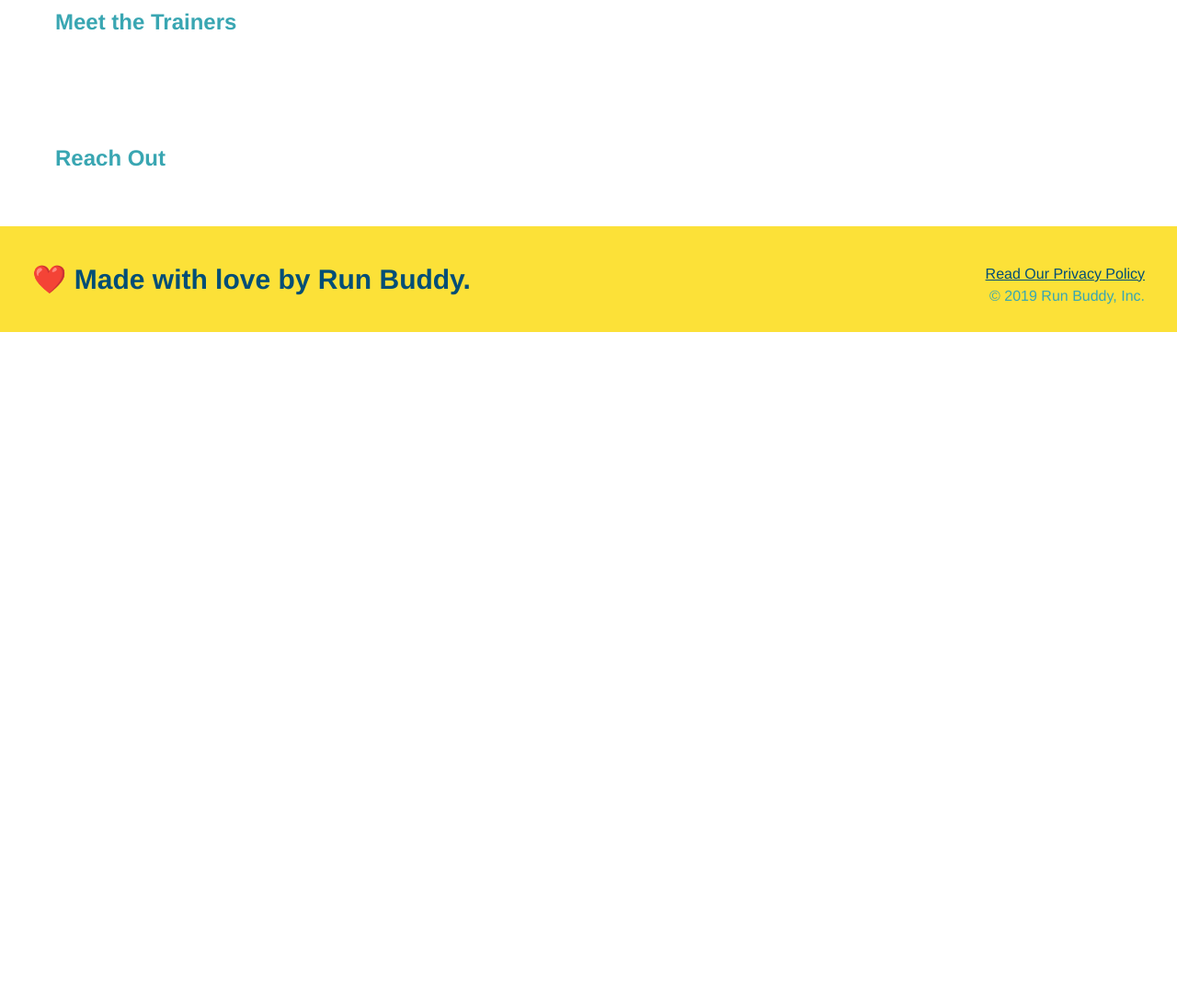
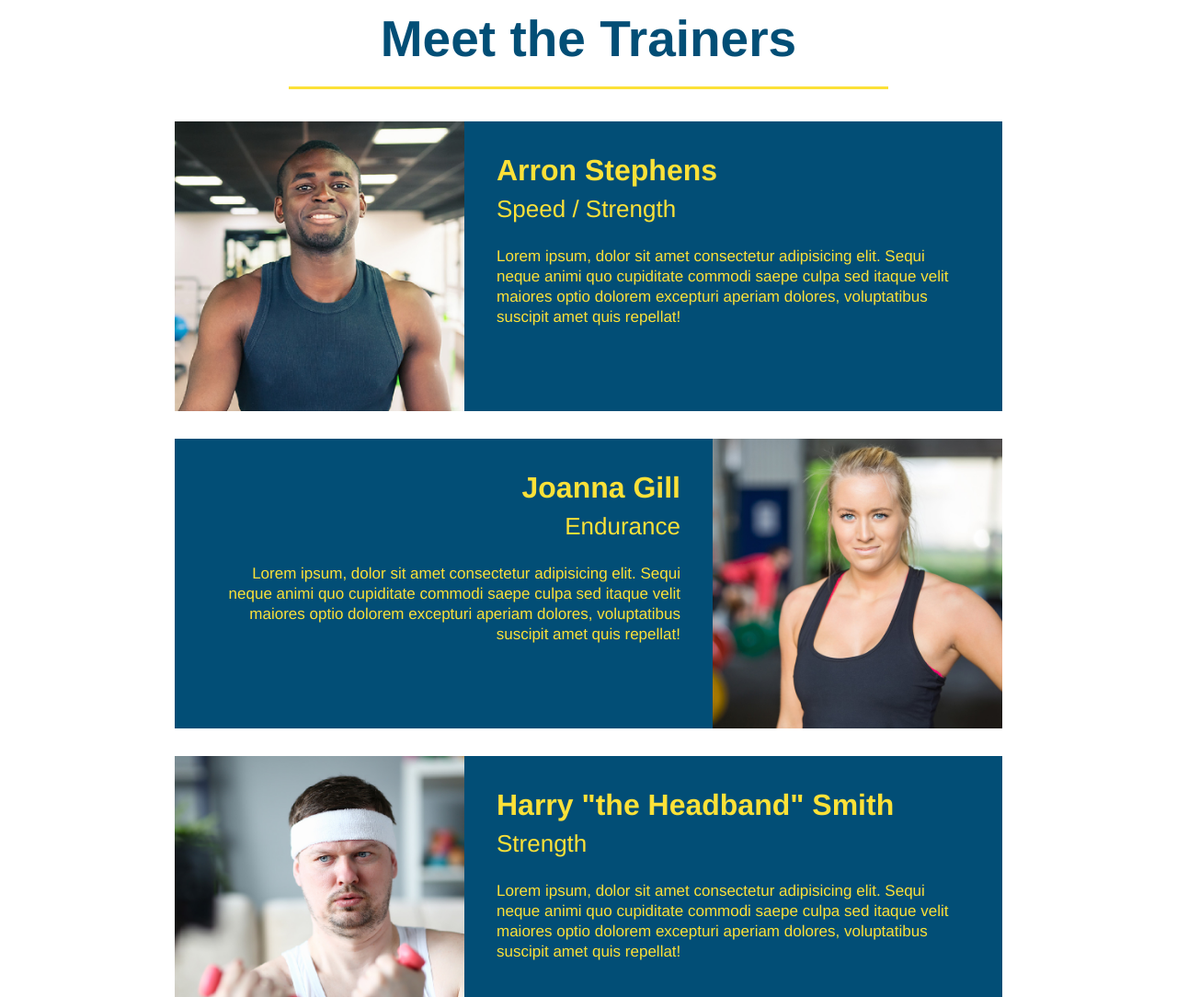
Before and after one commit to kassidyr/run-buddy2, a plain HTML site: page index.html in a window 1280 px wide. Shown: the part 2900-3984 px from the top of the page at 92% size. Before the commit the page ends 3261 px from the top, so only its background shows below. Drawn offline with Linux system fonts and the light colour scheme.

Commit message:
meet the trainers section

```diff
--- a/assets/css/style.css
+++ b/assets/css/style.css
@@ -180,3 +180,50 @@ section {
 .secondary-border {
     border-color: #39a6b2;
 }
+
+.trainers {
+    text-align: center;
+}
+
+.trainer {
+    width: 900px;
+    margin: 0 auto 30px auto;
+    background: #024e76;
+    color: #fce138;
+    overflow: auto;
+}
+
+.trainer img {
+    width: 35%;
+    float: left;
+}
+
+.trainer-bio {
+    padding: 35px;
+    float: left;
+    width: 65%;
+}
+
+.text-left {
+    text-align: left;
+}
+
+.text-right {
+    text-align: right;
+}
+
+.trainer-bio h3 {
+    font-size: 32px;
+    margin-bottom: 8px;
+}
+
+.trainer-bio h4 {
+    font-weight: lighter;
+    font-size: 26px;
+    margin-bottom: 25px;
+}
+
+.trainer-bio p {
+    font-size: 17px;
+    line-height: 1.3;
+}
--- a/index.html
+++ b/index.html
@@ -110,8 +110,47 @@
         </section>
 
         <!-- "meet the trainers" section -->
-        <section>
-            <h2>Meet the Trainers</h2>
+        <section id="your-trainers" class="trainers">
+            <h2 class="section-title primary-border">Meet the Trainers</h2>
+
+            <!-- first trainer bio -->
+            <article class="trainer">
+                <img src="./assets/images/trainer-1.jpg" alt="Arron Stephens in his workout clothes, ready to pump iron" />
+                <div class="trainer-bio text-left">
+                  <h3>Arron Stephens</h3>
+                  <h4>Speed / Strength</h4>
+                  <p>
+                    Lorem ipsum, dolor sit amet consectetur adipisicing elit. Sequi neque animi quo cupiditate commodi saepe culpa sed
+                    itaque velit maiores optio dolorem excepturi aperiam dolores, voluptatibus suscipit amet quis repellat!
+                  </p>
+                </div>
+            </article>
+
+            <!-- second trainer bio -->
+            <article class="trainer">
+                <div class="trainer-bio text-right">
+                <h3>Joanna Gill</h3>
+                <h4>Endurance</h4>
+                <p>
+                    Lorem ipsum, dolor sit amet consectetur adipisicing elit. Sequi neque animi quo cupiditate commodi saepe culpa sed
+                    itaque velit maiores optio dolorem excepturi aperiam dolores, voluptatibus suscipit amet quis repellat!
+                </p>
+                </div>
+                <img src="./assets/images/trainer-2.jpg" alt="Joanna Gill cooling off after a workout" />
+            </article>
+
+            <!-- third trainer bio -->
+            <article class="trainer">
+                <img src="./assets/images/trainer-3.jpg" alt="Harry Smith wearing a headband and lifting comically small pink weights" />
+                <div class="trainer-bio text-left">
+                <h3>Harry "the Headband" Smith</h3>
+                <h4>Strength</h4>
+                <p>
+                    Lorem ipsum, dolor sit amet consectetur adipisicing elit. Sequi neque animi quo cupiditate commodi saepe culpa sed
+                    itaque velit maiores optio dolorem excepturi aperiam dolores, voluptatibus suscipit amet quis repellat!
+                </p>
+                </div>
+            </article>
         </section>
 
         <!-- "reach out" section -->
```
Also changed, not shown: assets/images/trainer-1.jpg (added), assets/images/trainer-2.jpg (added), assets/images/trainer-3.jpg (added).
